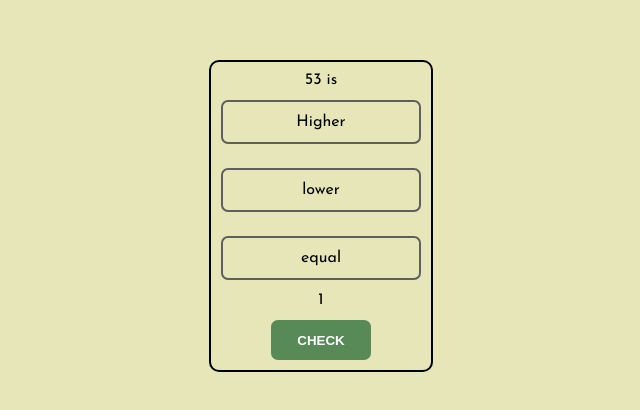
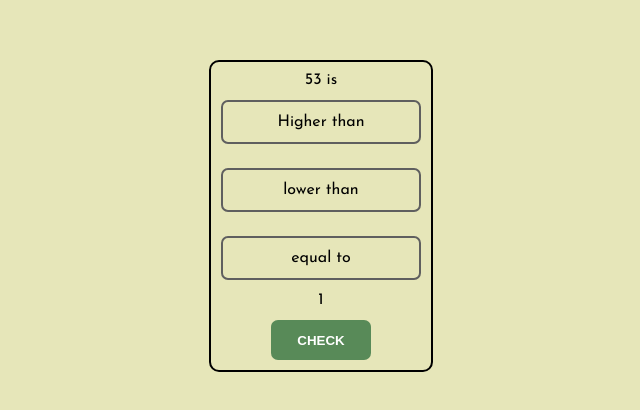
Before and after one commit to Coder-Padna/js-game, a plain HTML site: page game.html in a window 1280 px wide. Shown: the part 184-594 px from the top of the page, without its empty margins (319-959 px from the left). Drawn offline with nearby package versions, Linux system fonts and the light colour scheme; a web font is replaced by a local one.

Commit message:
commit n1

```diff
--- a/game.html
+++ b/game.html
@@ -15,15 +15,15 @@
         </div>
         <div class="body">
             <label for="high" id="label1" class="h">
-                <div >Higher</div>
+                <div >Higher than</div>
                 <input type="radio" name="eq" id="high">
             </label>
             <label for="low" id="label2" class="l">
-                <div >lower</div>
+                <div >lower than</div>
                 <input type="radio" name="eq" id="low">
             </label>
             <label for="equal" id="label3" class="e">
-                <div >equal</div>
+                <div >equal to</div>
                 <input type="radio" name="eq" id="equal">
             </label>
         </div>
```
